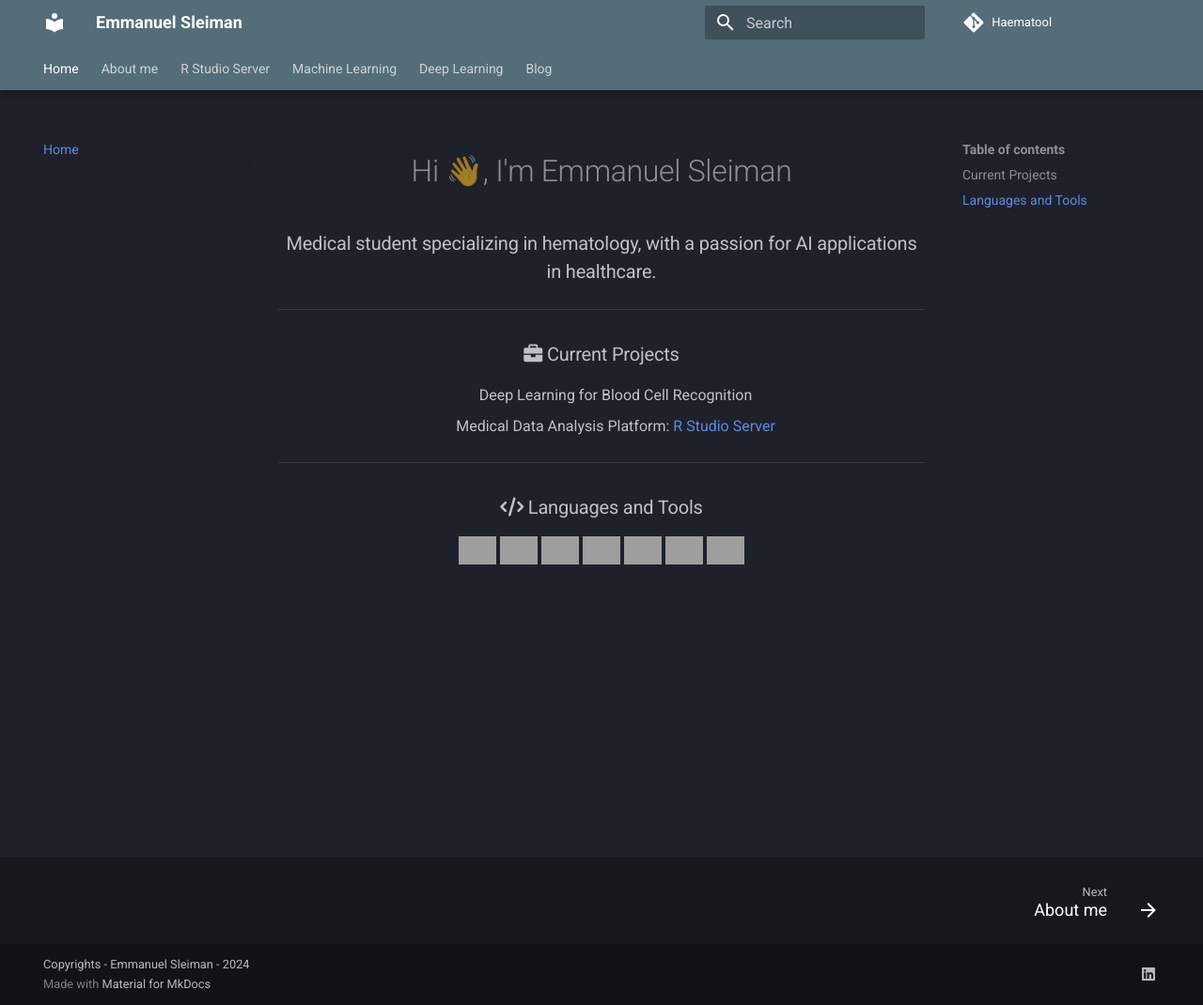
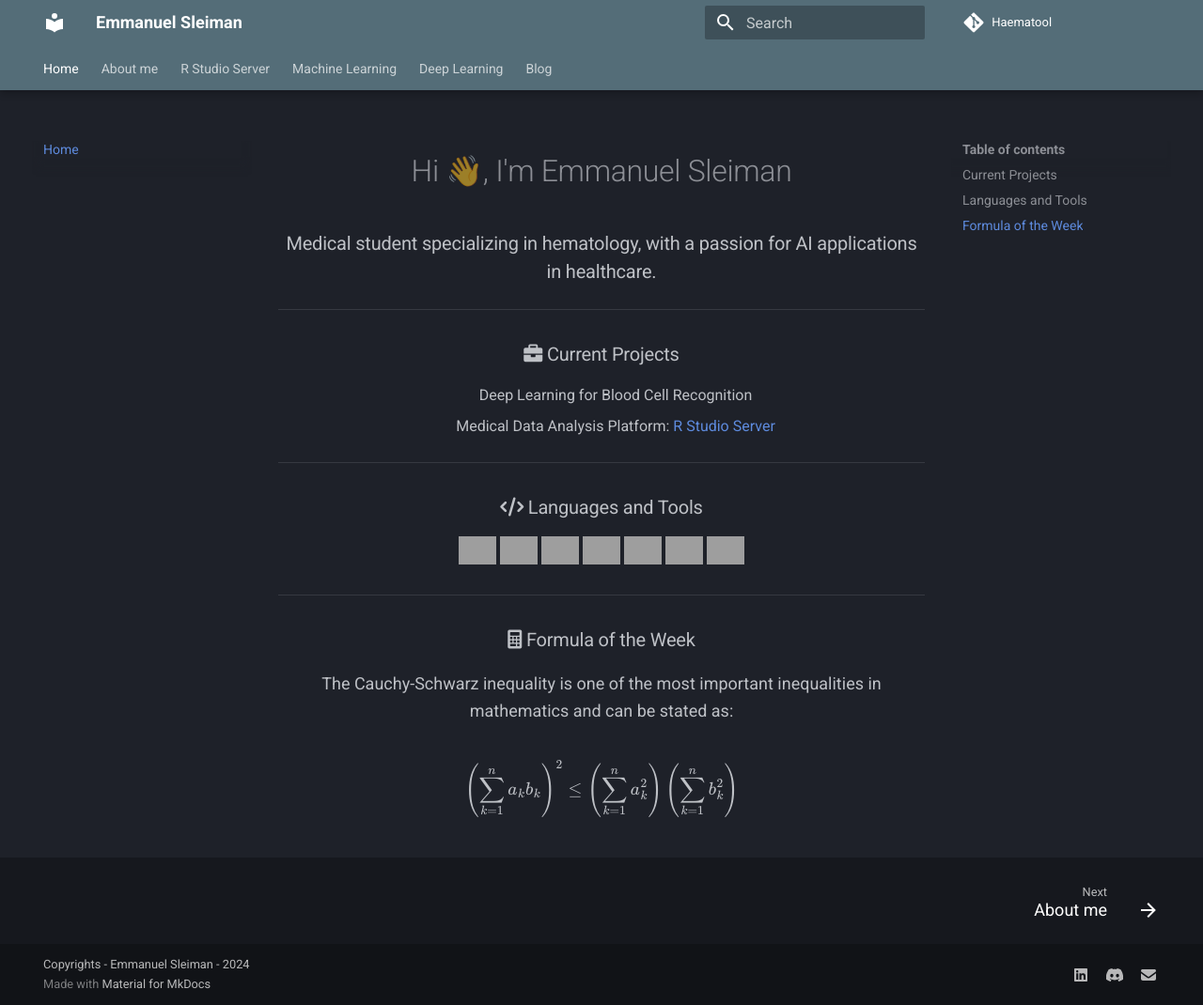
Before and after one commit to haematool/mywebsite, an MkDocs documentation site: the page built from docs/index.md, in a window 1280 px wide and 1070 px high. Shown: the whole window at 94% size. Built offline with MkDocs 1.6.1 and Material for MkDocs 9.7.7, drawn with Linux system fonts in a browser that asks for light colours; comment, search, counter and statistics services are not loaded; part of the change alters nothing that is shown; grey boxes are pictures that could not be loaded.

Commit message:
updatev1.1

```diff
--- a/docs/index.md
+++ b/docs/index.md
@@ -10,10 +10,11 @@
   <li>Deep Learning for Blood Cell Recognition</li>
   <li>Medical Data Analysis Platform: <a href="http://134.209.84.93:8787">R Studio Server</a></li>
 </ul>
+
 ---
 
 ### <h3 style="text-align: center;"><i class="fas fa-code"></i> Languages and Tools</h3>
-<p style="text-align: center;">
+<div style="text-align: center;">
   <a href="https://www.python.org" target="_blank" rel="noreferrer">
     <img src="https://raw.githubusercontent.com/devicons/devicon/master/icons/python/python-original.svg" alt="python" width="40" height="40"/>
   </a>
@@ -32,7 +33,16 @@
   <a href="https://www.r-project.org/" target="_blank" rel="noreferrer">
     <img src="https://www.vectorlogo.zone/logos/r-project/r-project-icon.svg" alt="R" width="40" height="40"/>
   </a>
-    <a href="https://pytorch.org/" target="_blank" rel="noreferrer">
+  <a href="https://pytorch.org/" target="_blank" rel="noreferrer">
     <img src="https://upload.wikimedia.org/wikipedia/commons/1/10/PyTorch_logo_icon.svg" alt="pytorch" width="40" height="40"/>
   </a>
-</p>
+</div>
+
+---
+
+### <h3 style="text-align: center;"><i class="fas fa-calculator"></i> Formula of the Week</h3>
+<p style="text-align: center; font-size: 18px;">The Cauchy-Schwarz inequality is one of the most important inequalities in mathematics and can be stated as:</p>
+
+\begin{equation}
+  \left( \sum_{k=1}^n a_k b_k \right)^2 \leq \left( \sum_{k=1}^n a_k^2 \right) \left( \sum_{k=1}^n b_k^2 \right)
+\end{equation}
--- /dev/null
+++ b/docs/javascripts/mathjax.js
@@ -0,0 +1,19 @@
+window.MathJax = {
+    tex: {
+      inlineMath: [["\\(", "\\)"]],
+      displayMath: [["\\[", "\\]"]],
+      processEscapes: true,
+      processEnvironments: true
+    },
+    options: {
+      ignoreHtmlClass: ".*|",
+      processHtmlClass: "arithmatex"
+    }
+  };
+
+  document$.subscribe(() => {
+    MathJax.startup.output.clearCache()
+    MathJax.typesetClear()
+    MathJax.texReset()
+    MathJax.typesetPromise()
+  })
--- a/mkdocs.yml
+++ b/mkdocs.yml
@@ -47,9 +47,19 @@ extra:
   social:
     - icon: fontawesome/brands/linkedin
       link: https://fr.linkedin.com/in/emmanuel-sleiman-0354272b4
+    - icon: fontawesome/brands/discord
+      link: https://discord.gg/nuScQTzb
+    - icon: fontawesome/solid/envelope
+      link: mailto:emmanuelsleiman@gmail.com
 
 markdown_extensions:
+  - pymdownx.arithmatex:
+      generic: true
   - attr_list
   - md_in_html
 
+extra_javascript:
+  - javascripts/mathjax.js
+  - https://unpkg.com/mathjax@3/es5/tex-mml-chtml.js
+
 copyright : Copyrights - Emmanuel Sleiman - 2024
```
Also changed, not shown: docs/rstudioserver/rstudio.md (line endings or trailing spaces).
